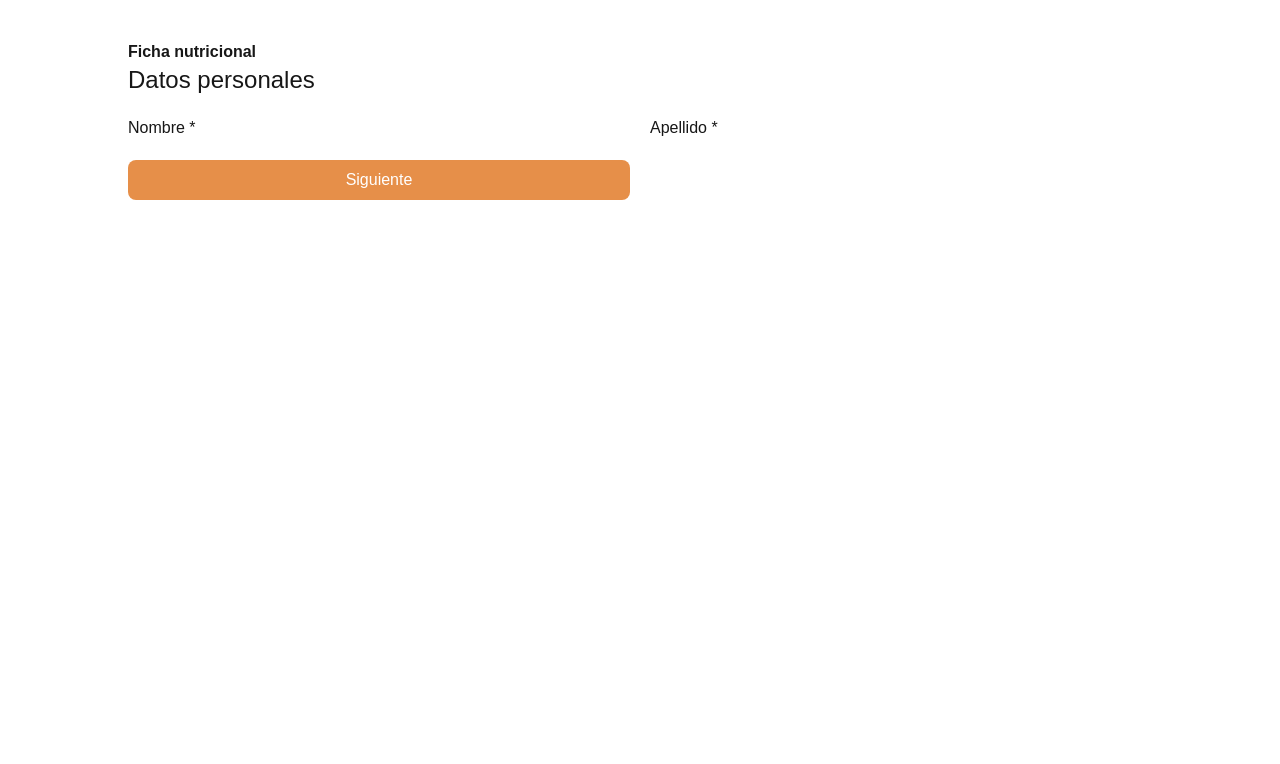
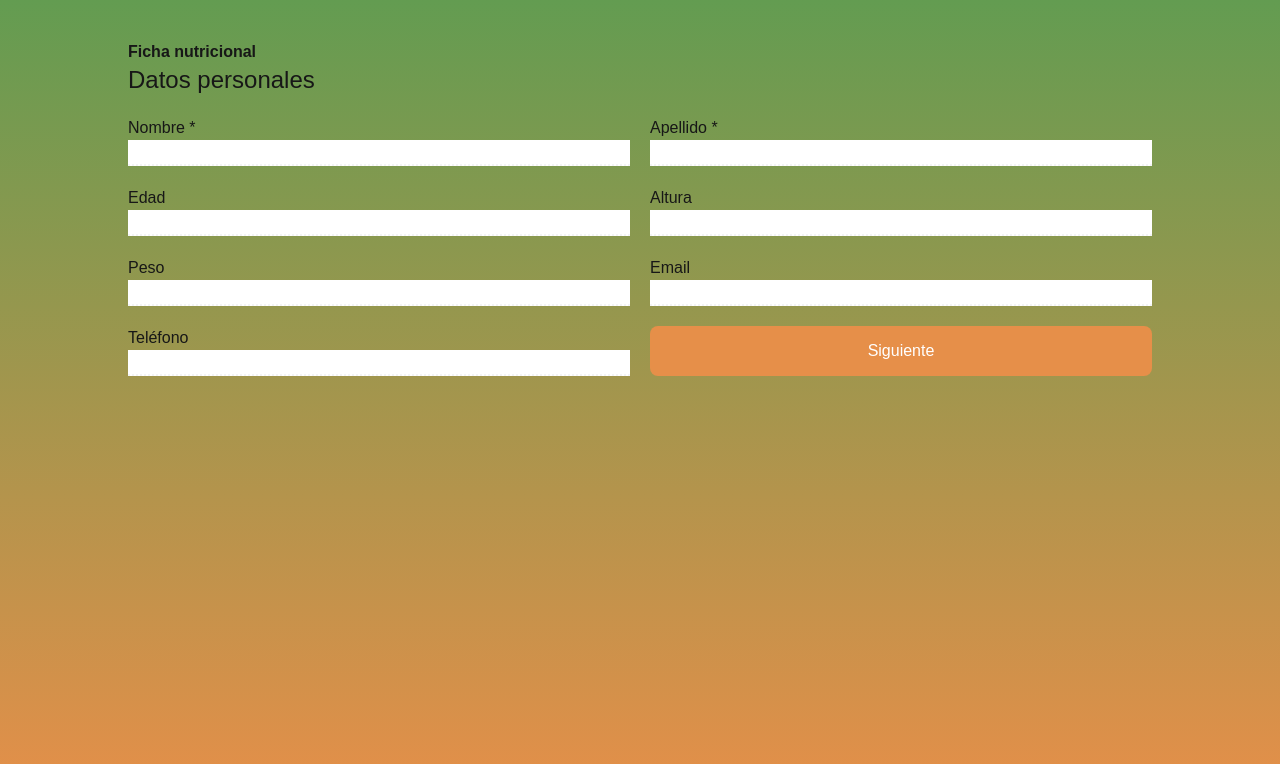
Before and after one commit to Elisa33/nutrition, a Next.js app: page /ficha in a window 1280 px wide. Shown: the top 764 px of the page. Built offline with nearby package versions, Linux system fonts and the light colour scheme.

Commit message:
first step

```diff
--- a/src/app/ficha/page.jsx
+++ b/src/app/ficha/page.jsx
@@ -27,7 +27,7 @@ export default function FichaNutricional() {
   };
 
   return (
-    <div className="h-screen bg-gradient-to-b from-yellow to-primary">
+    <div className="h-screen bg-gradient-to-b from-secondary to-primary">
       <div className="pt-10 wrapper">
         {finishForm ? (
           <div className="text-center text-white">
--- a/src/app/globals.css
+++ b/src/app/globals.css
@@ -41,3 +41,18 @@ h4{
 p{
   @apply text-gray-800;
 }
+
+
+.bottom-line{
+  @apply w-full border-0 border-b-2 border-dotted text-secondary;
+}
+
+.alimentos{
+  @apply flex items-center gap-2 capitalize;
+}
+.fruit{
+  @apply flex items-center gap-2;
+}
+.hora{
+  @apply w-20;
+}
--- a/src/components/StepPersonalData.jsx
+++ b/src/components/StepPersonalData.jsx
@@ -13,6 +13,7 @@ export default function StepPersonalData({ completeFormStep }) {
         Nombre *
         <input
           className="bottom-line"
+          type="text"
           {...register("datos.nombre", { required: "Ingresa tu nombre" })}
         />
         {errors.datos?.nombre && <span>{errors.datos.nombre.message}</span>}
@@ -21,9 +22,61 @@ export default function StepPersonalData({ completeFormStep }) {
         Apellido *
         <input
           className="bottom-line"
+          type="text"
           {...register("datos.apellido", { required: "Ingresa tu apellido" })}
         />
         {errors.datos?.apellido && <span>{errors.datos.apellido.message}</span>}
+      </label>
+      <label>
+        Edad
+        <input
+          className="bottom-line"
+          type="number"
+          {...register("datos.edad", { required: "Ingresa tu edad" })}
+        />
+        {errors.datos?.edad && <span>{errors.datos.edad.message}</span>}
+      </label>
+      <label>
+        Altura
+        <input
+          className="bottom-line"
+          type="text"
+          {...register("datos.altura", { required: "Ingresa tu altura" })}
+        />
+        {errors.datos?.altura && <span>{errors.datos.altura.message}</span>}
+      </label>
+      <label>
+        Peso
+        <input
+          className="bottom-line"
+          type="number"
+          {...register("datos.peso", { required: "Ingresa tu peso" })}
+        />
+        {errors.datos?.peso && <span>{errors.datos.peso.message}</span>}
+      </label>
+      <label>
+        Email
+        <input
+          className="bottom-line"
+          {...register("datos.email", {
+            required: true,
+            pattern: {
+              value: /\S+@\S+\.\S+/,
+              message: "Entered value does not match email format",
+            },
+          })}
+          type="email"
+        />
+        {errors.datos?.email && <span>{errors.datos.email.message}</span>}
+      </label>
+      <label>
+        Teléfono
+        <input
+          className="bottom-line"
+          inputMode="tel"
+          {...register("datos.telefono", { required: true })}
+        />
+        {errors.datos?.telefono && <span>{errors.datos.telefono.message}</span>}
       </label>
       {/* Resto de campos... */}
       <button
```
